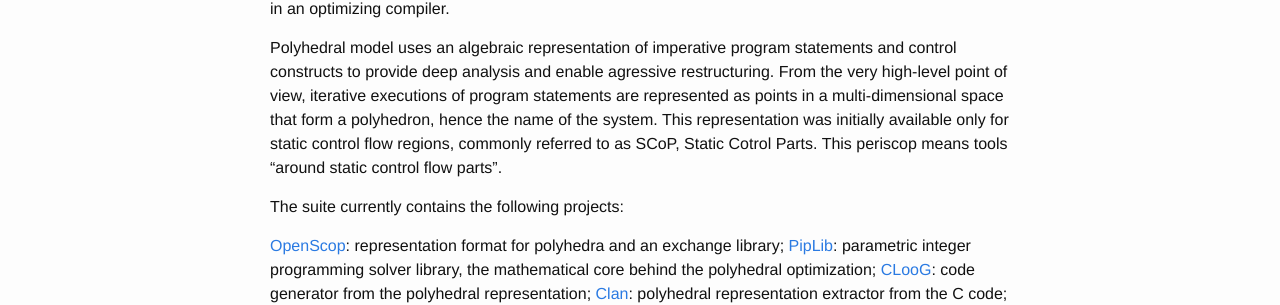
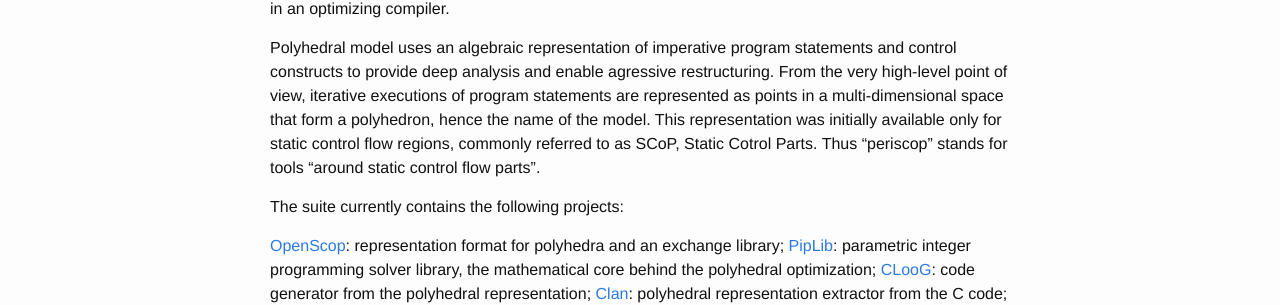
Before and after one commit to periscop/periscop.github.io, a Jekyll site: the page built from index.md, in a window 1280 px wide. Shown: the part 119-424 px from the top of the page. Built offline with Jekyll 4.4.1, drawn with Linux system fonts in a browser that asks for light colours.

Commit message:
Clerarer frontpage text

```diff
--- a/index.md
+++ b/index.md
@@ -4,7 +4,7 @@ layout: default
 
 Periscop suite aggregates a set of tools and libraries for using the polyhedral model (or polytope model) in an optimizing compiler.
 
-Polyhedral model uses an algebraic representation of imperative program statements and control constructs to provide deep analysis and enable agressive restructuring.  From the very high-level point of view, iterative executions of program statements are represented as points in a multi-dimensional space that form a polyhedron, hence the name of the system.  This representation was initially available only for static control flow regions, commonly referred to as SCoP, Static Cotrol Parts.  This periscop means tools "around static control flow parts".
+Polyhedral model uses an algebraic representation of imperative program statements and control constructs to provide deep analysis and enable agressive restructuring.  From the very high-level point of view, iterative executions of program statements are represented as points in a multi-dimensional space that form a polyhedron, hence the name of the model.  This representation was initially available only for static control flow regions, commonly referred to as SCoP, Static Cotrol Parts.  Thus "periscop" stands for tools "around static control flow parts".
 
 The suite currently contains the following projects:
 
```
